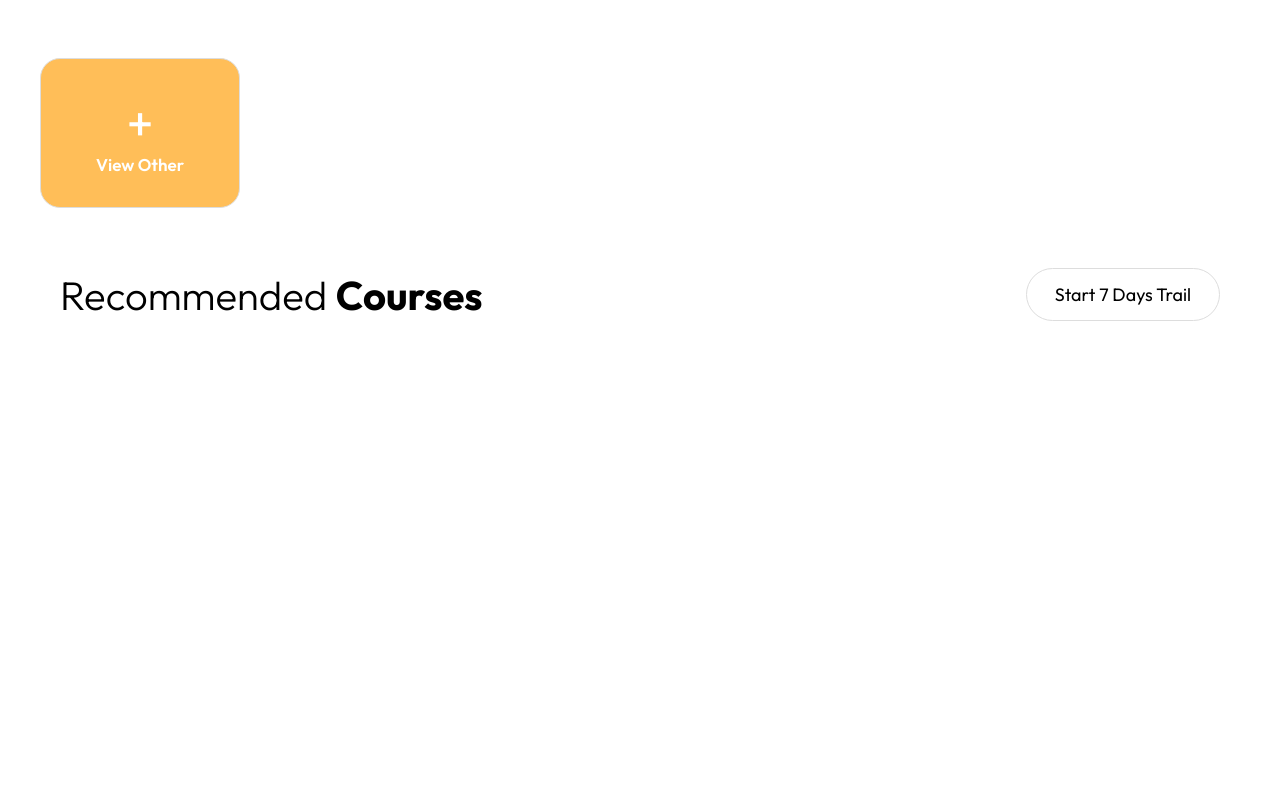
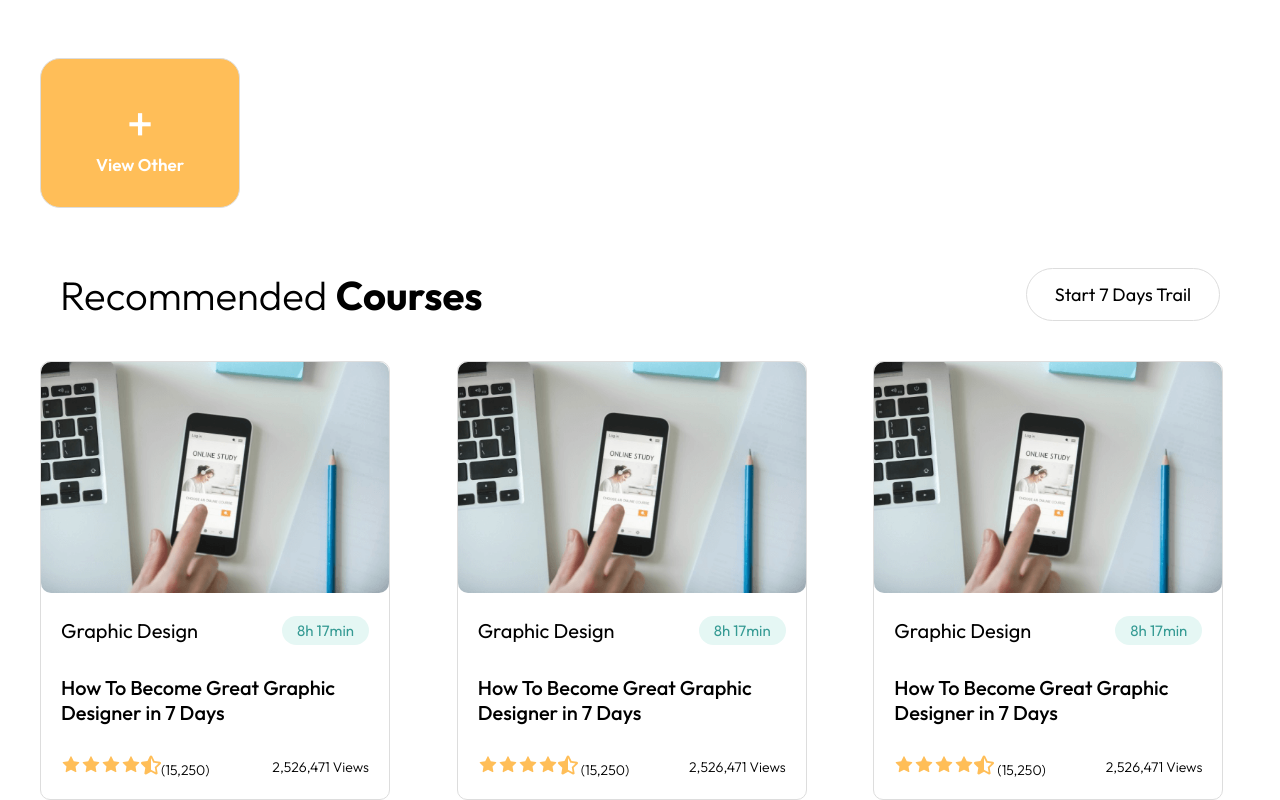
Before and after one commit to mdsajalali/pro-skill, a React (Vite) app: page / in a window 1280 px wide. Shown: the part 976-1776 px from the top of the page. Before the commit the page ends 1337 px from the top, so only its background shows below. Built offline with nearby package versions, Linux system fonts and the light colour scheme.

Commit message:
recommended section added

```diff
--- a/src/components/Course/Course.css
+++ b/src/components/Course/Course.css
@@ -86,6 +86,6 @@
 @media screen and (max-width: 550px) {
   .course {
     max-width: 250px;
-    margin-left: 7rem;
+    margin: 2rem auto;
   }
 }
--- a/src/components/ReCourse/ReCourse.css
+++ b/src/components/ReCourse/ReCourse.css
@@ -25,6 +25,89 @@
   font-weight: bold;
 }
 
+.box {
+  display: grid;
+  grid-template-columns: auto auto auto;
+  grid-gap: 50px;
+}
+
+.recourse-box {
+ max-width: 35rem;
+ border: 1px solid #ddd;
+ border-radius: 10px;
+ -webkit-border-radius: 10px;
+ -moz-border-radius: 10px;
+ -ms-border-radius: 10px;
+ -o-border-radius: 10px;
+}
+
+.recourse-box img {
+  width: 100%;
+  border-radius: 10px;
+  -webkit-border-radius: 10px;
+  -moz-border-radius: 10px;
+  -ms-border-radius: 10px;
+  -o-border-radius: 10px;
+}
+
+.thumbnail-title {
+  display: flex;
+  align-items: center;
+  justify-content: space-between;
+}
+
+.title {
+  margin: 2rem;
+}
+
+.thumbnail-title span {
+  font-size: 2rem;
+}
+.thumbnail-title .recourse-btn {
+  padding: 0.5rem 1.5rem;
+  font-size: 1.5rem;
+  border-radius: 20px;
+  -webkit-border-radius: 20px;
+  -moz-border-radius: 20px;
+  -ms-border-radius: 20px;
+  -o-border-radius: 20px;
+  background: #e5f7f4;
+  border: none;
+  color: #369b94;
+}
+
+.thumbnail-heading {
+  font-size: 2rem;
+  margin: 3rem 0;
+  font-weight: 500;
+}
+
+.recourse-review {
+  display: flex;
+  align-items: center;
+  justify-content: space-between;
+  font-size: 1.4rem;
+  font-weight: 300;
+}
+
+.review-icon,
+.review-half {
+  color: #ffbe58;
+  font-size: 2rem;
+}
+
+@media screen and (max-width: 1200px) {
+  .box {
+    grid-template-columns: auto auto;
+    place-items: center;
+  }
+}
+@media screen and (max-width: 800px) {
+  .box {
+    grid-template-columns: auto;
+  }
+}
+
 @media screen and (max-width: 710px) {
   .recourse-heading {
     flex-direction: column;
--- a/src/components/ReCourse/ReCourse.jsx
+++ b/src/components/ReCourse/ReCourse.jsx
@@ -1,19 +1,104 @@
-import React from 'react';
-import "./ReCourse.css"
+import React from "react";
+import "./ReCourse.css";
+import Thumbnail from "../../assets/images/course-thumbnail.png";
+import { AiFillStar } from "react-icons/ai";
+import { FaStarHalfAlt } from "react-icons/fa";
 
 const ReCourse = () => {
   return (
-    <div id='recourse'>
-        <div className="recourse">
-            <div className="recourse-heading">
-                <div className="heading">
-                Recommended <span>Courses</span>
+    <div id="recourse">
+      <div className="recourse">
+        <div className="recourse-heading">
+          <div className="heading">
+            Recommended <span>Courses</span>
+          </div>
+          <button className="btn btn-recourse">Start 7 Days Trail</button>
+        </div>
+        <div className="box">
+          <div className="recourse-box">
+            <div className="recourse-img">
+              <img src={Thumbnail} alt="Thumbnail" />
+
+              <div className="title">
+                <div className="thumbnail-title">
+                  <span>Graphic Design</span>
+                  <button className="recourse-btn">8h 17min</button>
                 </div>
-                <button className="btn btn-recourse">Start 7 Days Trail</button>
+                <div className="thumbnail-heading">
+                  How To Become Great Graphic Designer in 7 Days
+                </div>
+                <div className="recourse-review">
+                  <div>
+                    <AiFillStar className="review-icon" />
+                    <AiFillStar className="review-icon" />
+                    <AiFillStar className="review-icon" />
+                    <AiFillStar className="review-icon" />
+                    <FaStarHalfAlt className="review-half" />
+
+                    <span>(15,250)</span>
+                  </div>
+                  <div>2,526,471 Views</div>
+                </div>
+              </div>
             </div>
+          </div>
+
+          <div className="recourse-box">
+            <div className="recourse-img">
+              <img src={Thumbnail} alt="Thumbnail" />
+
+              <div className="title">
+                <div className="thumbnail-title">
+                  <span>Graphic Design</span>
+                  <button className="recourse-btn">8h 17min</button>
+                </div>
+                <div className="thumbnail-heading">
+                  How To Become Great Graphic Designer in 7 Days
+                </div>
+                <div className="recourse-review">
+                  <div>
+                    <AiFillStar className="review-icon" />
+                    <AiFillStar className="review-icon" />
+                    <AiFillStar className="review-icon" />
+                    <AiFillStar className="review-icon" />
+                    <FaStarHalfAlt className="review-half" />{" "}
+                    <span>(15,250)</span>
+                  </div>
+                  <div>2,526,471 Views</div>
+                </div>
+              </div>
+            </div>
+          </div>
+          <div className="recourse-box">
+            <div className="recourse-img">
+              <img src={Thumbnail} alt="Thumbnail" />
+
+              <div className="title">
+                <div className="thumbnail-title">
+                  <span>Graphic Design</span>
+                  <button className="recourse-btn">8h 17min</button>
+                </div>
+                <div className="thumbnail-heading">
+                  How To Become Great Graphic Designer in 7 Days
+                </div>
+                <div className="recourse-review">
+                  <div>
+                    <AiFillStar className="review-icon" />
+                    <AiFillStar className="review-icon" />
+                    <AiFillStar className="review-icon" />
+                    <AiFillStar className="review-icon" />
+                    <FaStarHalfAlt className="review-half" />{" "}
+                    <span>(15,250)</span>
+                  </div>
+                  <div>2,526,471 Views</div>
+                </div>
+              </div>
+            </div>
+          </div>
         </div>
+      </div>
     </div>
-  )
-}
+  );
+};
 
-export default ReCourse
+export default ReCourse;
```
Also changed, not shown: src/assets/images/course-thumbnail.png (added).
